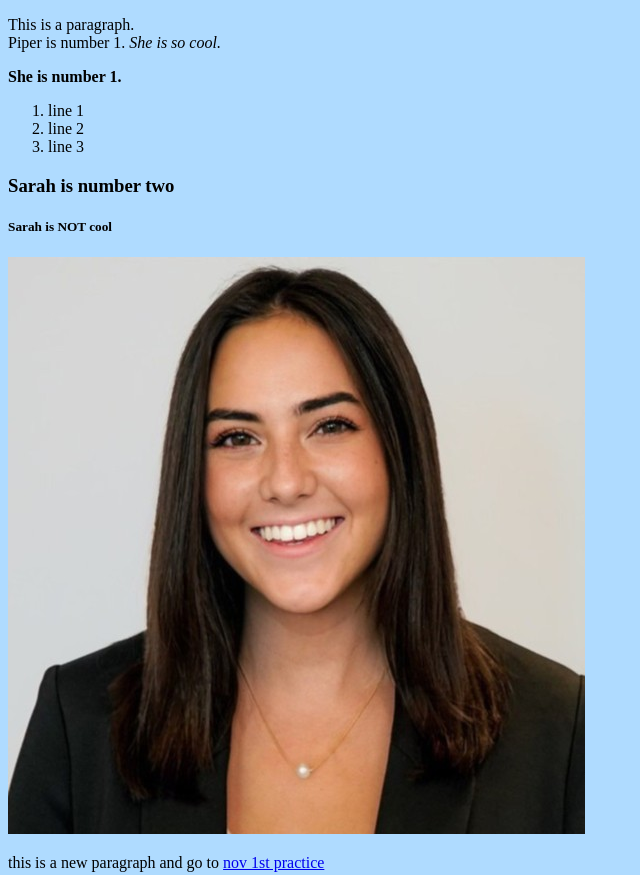
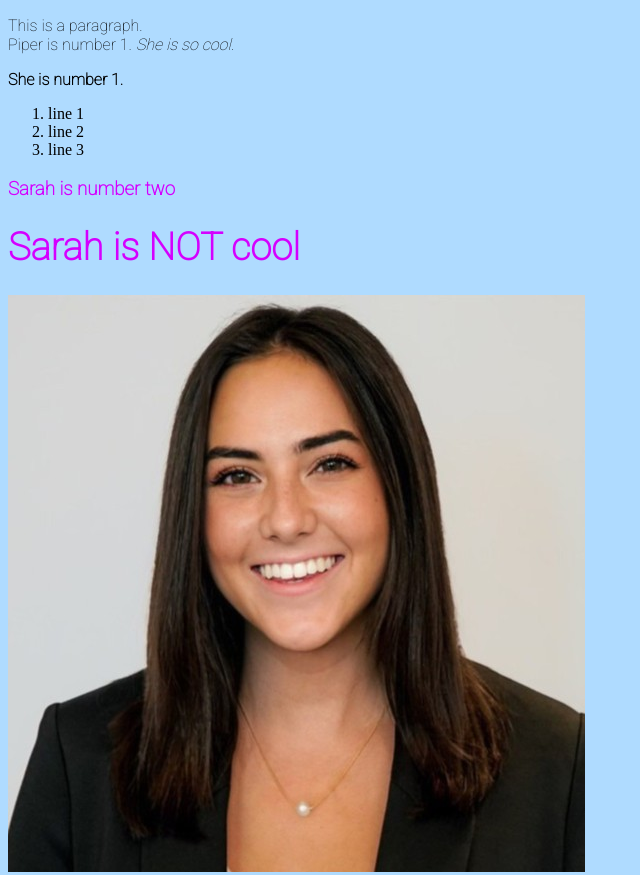
Before and after one commit to piperniz/Comm150, a plain HTML site: page index.html in a window 1280 px wide. Shown: the top 875 px of the page, without its empty margins (0-640 px from the left). Drawn offline with Linux system fonts and the light colour scheme.

Commit message:
Add files via upload

```diff
--- a/default.css
+++ b/default.css
@@ -1,3 +1,23 @@
 body{
     background-color: rgb(175, 219, 255);
 }
+
+
+h1,h3{
+    color:rgb(212, 0, 255);
+}
+
+h1{
+    font-size: 38px;
+}
+
+p{
+    font-family: 'Roboto', sans-serif;
+}
+
+h3{
+    font-family: 'Roboto', sans-serif;
+}
+
+h1 {
+    font-family: 'Roboto', sans-serif;}
--- a/index.html
+++ b/index.html
@@ -4,9 +4,13 @@
 
 <head>
 
-    <title>October 27, 2022 </title>
+    <title>Piper Nizzi Homepage </title>
 
     <link rel="stylesheet" type="text/css" href="default.css">
+
+    <link rel="preconnect" href="https://fonts.googleapis.com">
+<link rel="preconnect" href="https://fonts.gstatic.com" crossorigin>
+<link href="https://fonts.googleapis.com/css2?family=Roboto:wght@100&display=swap" rel="stylesheet">
 
 </head>
 
@@ -22,7 +26,7 @@
         </ol>
 
         <H3> Sarah is number two </H3>
-        <H5> Sarah is NOT cool</H5>
+        <h1> Sarah is NOT cool</H1>
 
         <img src="graphics/1659728287398.jpeg">
 
```
Also changed, not shown: 11-1-22.html (+1 -0 lines), Assignment B.html (+2 -0 lines).
